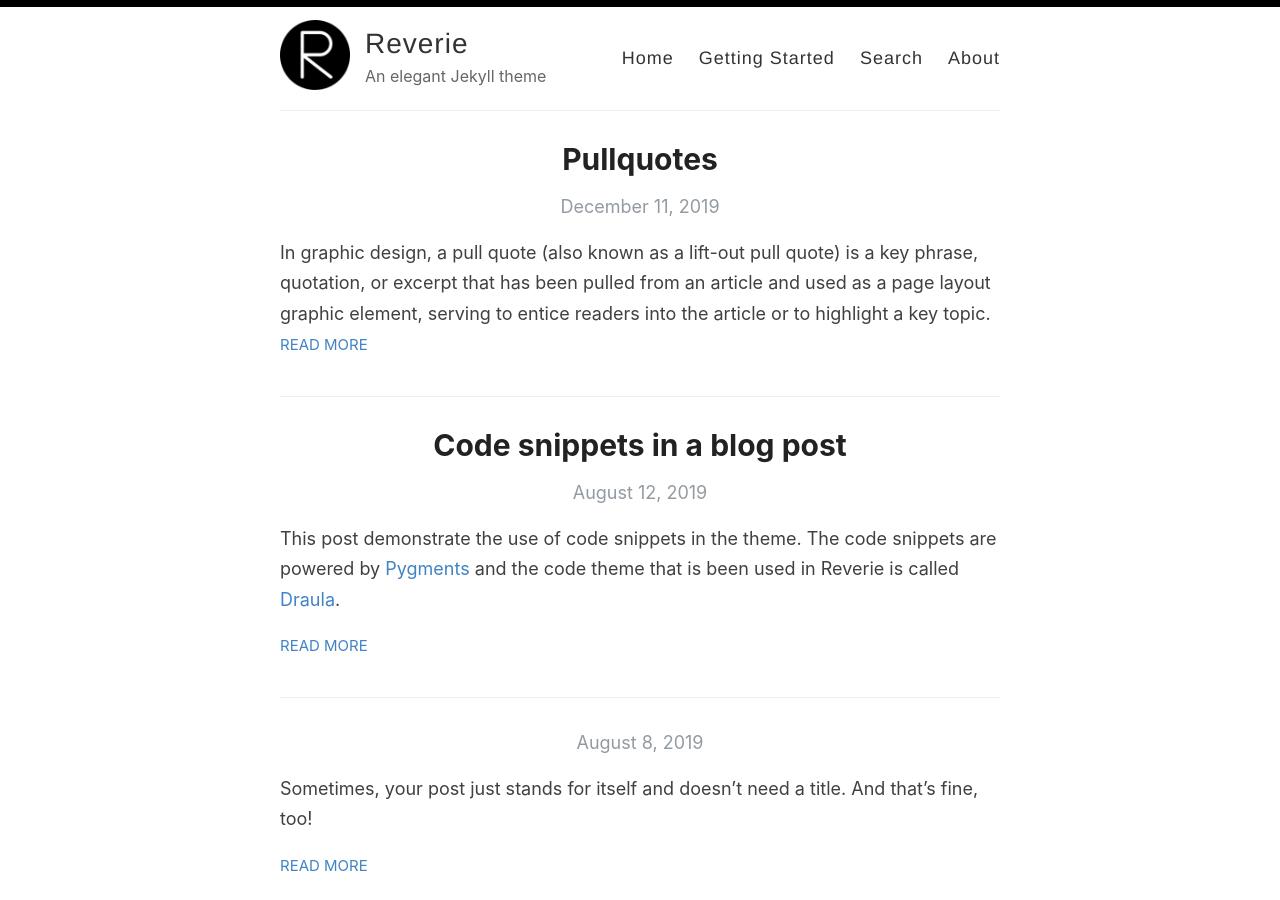
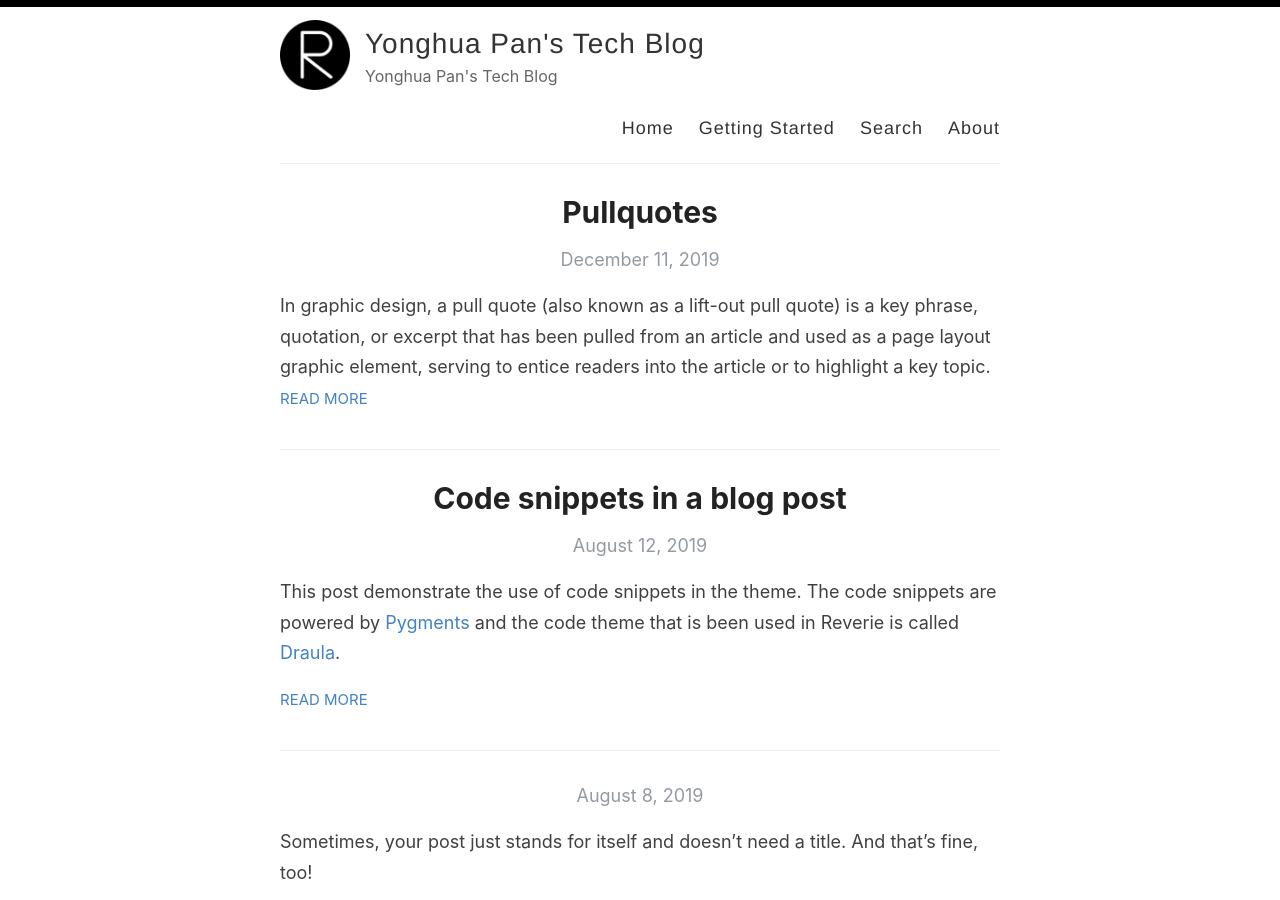
Before and after one commit to PandaPYH/pandapyh.github.io, a Jekyll site: the page built from index.html, in a window 1280 px wide and 900 px high. Built offline with Jekyll 4.4.1, drawn with Linux system fonts in a browser that asks for light colours; the list of posts is cut into pages by our own code.

Commit message:
Update _config.yml
update name, author, and description

```diff
--- a/_config.yml
+++ b/_config.yml
@@ -3,13 +3,13 @@
 #
 
 # Name of your site (displayed in the header)
-name: Reverie
+name: Yonghua Pan's Tech Blog
 
 # Name of the author
-author: Amit Merchant
+author: Yonghua Pan
 
 # Short bio or description (displayed in the header)
-description: An elegant Jekyll theme
+description: Yonghua Pan's Tech Blog
 
 # URL of your avatar or profile pic (you could use your GitHub profile pic)
 avatar: /images/reverie.png
@@ -21,15 +21,15 @@ avatar: /images/reverie.png
 # Includes an icon in the footer for each username you enter
 footer-links:
   dribbble:
-  email: amit.d.merchant@gmail.com
+  email: 3330374pyh@gmail.com
   facebook:
   flickr:
-  github: amitmerchant1990/reverie
+  github: https://github.com/PandaPYH/
   instagram:
   linkedin:
   pinterest:
   rss: rss
-  twitter: amit_merchant
+  twitter:
   stackoverflow:
   youtube: # channel/<your_long_string> or user/<user-name>
   googleplus: # anything in your profile username that comes after plus.google.com/
```
